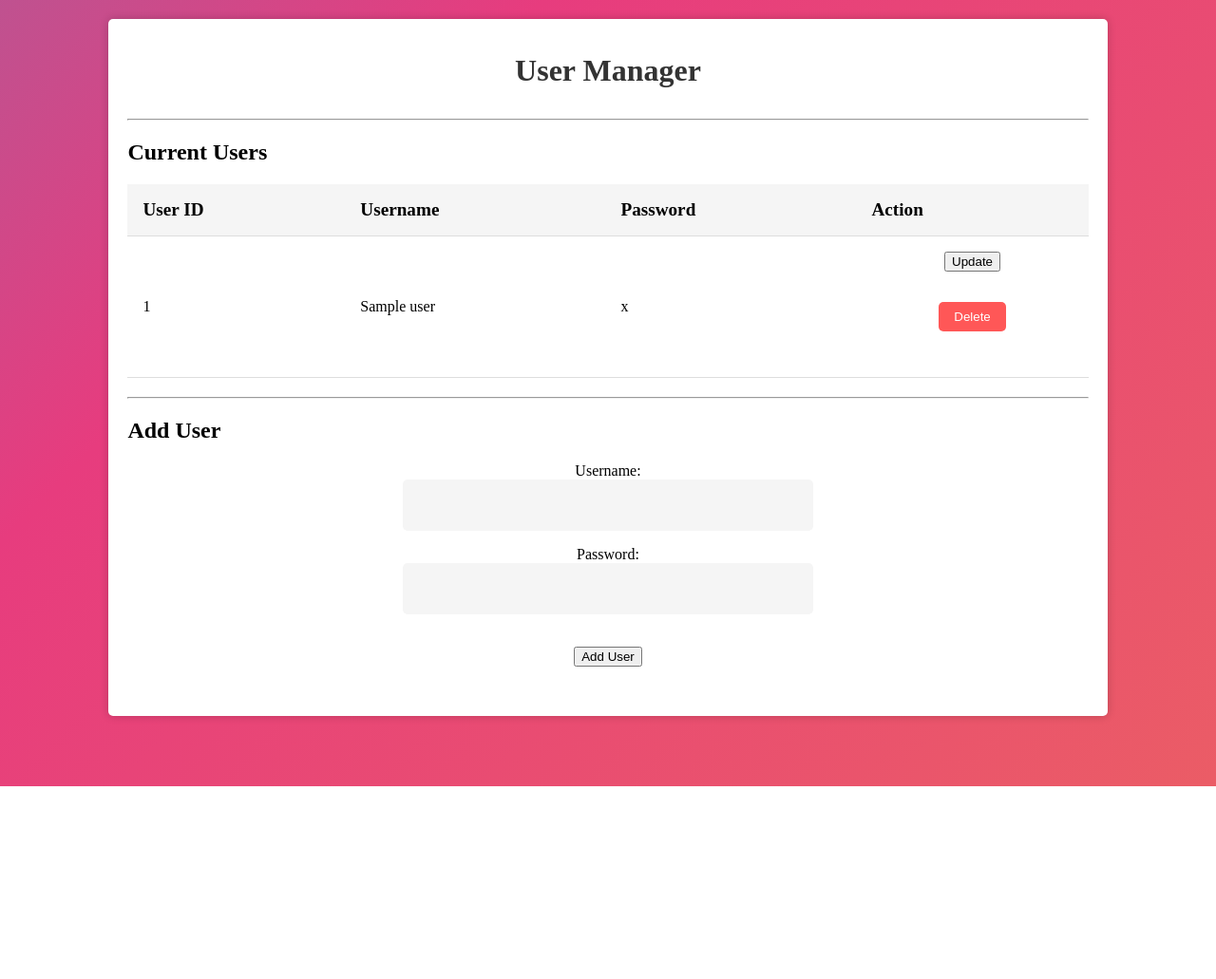
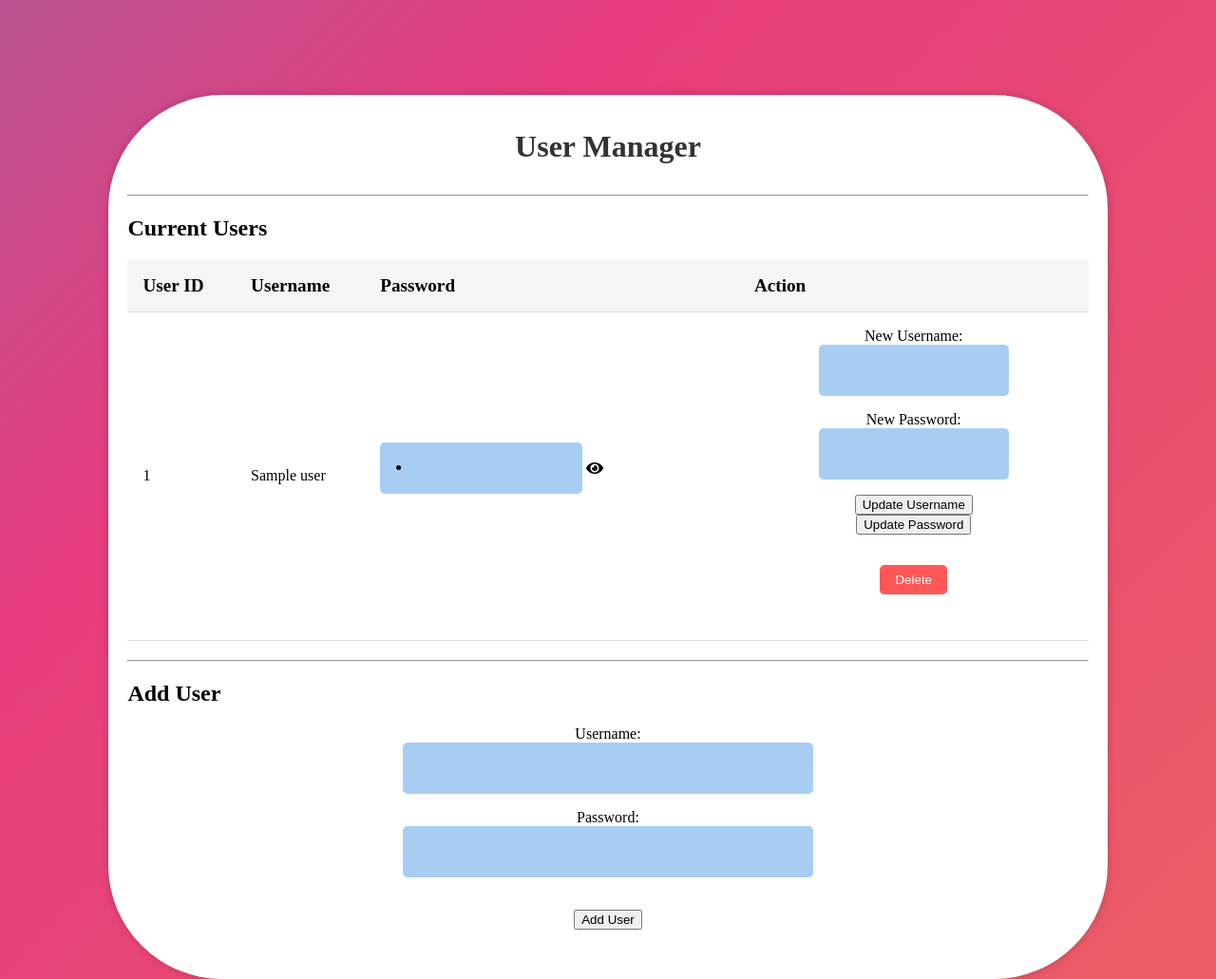
Before and after one commit to chamous/canteen_management_sys, a Flask app: template templates/user_manager.html in a window 1280 px wide. Shown: the whole page at 95% size. Before the commit the page ends 828 px from the top, so only its background shows below. Run offline with Flask 3, Linux system fonts and the light colour scheme; the template is opened without the code that fills it: most values are stand-ins (such as "Sample title", 1, 10 or a date in 2020).

Commit message:
fixe the update users

```diff
--- a/app.py
+++ b/app.py
@@ -98,7 +98,7 @@ def add_mealPage():
     return render_template("add_meal.html")
 
  # render GET_MEAL page
-@app.route("/meals", methods=['GET', 'POST'])
+@app.route("/meals", methods=["GET", "POST"])
 def get_mealPage():
     cursor = cnx.cursor()
     if not session.get("logged_in"):
@@ -219,6 +219,32 @@ def user_list():
 
     return render_template('user_manager.html', users=users, message=message)
 
+@app.route('/update_user/<int:user_id>', methods=['POST'])
+def update_user(user_id):
+    if session.get("username") != "superadmin":
+        abort(401)
+
+    cursor = cnx.cursor()
+
+    if 'password' in request.form:
+        # Update password
+        new_password = request.form.get('password')
+        update_password_query = "UPDATE users SET password=%s WHERE id=%s"
+        cursor.execute(update_password_query, (new_password, user_id))
+
+    if 'new_username' in request.form:
+        # Update username
+        new_username = request.form.get('new_username')
+        update_username_query = "UPDATE users SET username=%s WHERE id=%s"
+        cursor.execute(update_username_query, (new_username, user_id))
+
+    cnx.commit()
+    cursor.close()
+
+    return redirect(url_for('user_list'))
+
+
+
 
 @app.route('/delete_user/<int:user_id>', methods=['POST'])
 def delete_user(user_id):
--- a/static/user_manager.css
+++ b/static/user_manager.css
@@ -21,14 +21,15 @@ body {
   }
 
   .container {
-    margin: 20px auto;
+    margin: 100px auto;
     width: 80%;
     max-width: 1200px;
     background-color: #fff;
-    border-radius: 5px;
+    border-radius: 120px;
     padding: 20px;
     box-shadow: 0px 0px 10px rgba(0, 0, 0, 0.2);
   }
+
 
 h1 {
   text-align: center;
@@ -53,9 +54,9 @@ select {
   margin-bottom: 1rem;
   border-radius: 5px;
   border: none;
-  background-color: #f5f5f5;
+  background-color: #a8cdf3;
   font-size: 1.2rem;
-  width: 100%;
+  width: 50%;
   max-width: 400px;
 }
 
--- a/templates/meals.html
+++ b/templates/meals.html
@@ -49,7 +49,7 @@
                       </tr>
                       {% for meal in meals %}
                       <tr>
-                          <td>{{ meal[.name] }}</td>
+                          <td>{{ meal.name }}</td>
                           <td>{{ meal.description }}</td>
                           <td>{{ meal.price }}</td>
                           <td><img src="{{ meal.image.decode() }}" height="50"></td>
--- a/templates/user_manager.html
+++ b/templates/user_manager.html
@@ -2,6 +2,7 @@
 <html>
   <head>
     <title>User Manager</title>
+    <link rel="stylesheet" href="https://cdnjs.cloudflare.com/ajax/libs/font-awesome/5.15.3/css/all.min.css" />
     <link rel="stylesheet" type="text/css" href="{{ url_for('static', filename='user_manager.css') }}">
   </head>
   <body>
@@ -27,11 +28,21 @@
             <tr>
               <td>{{ user['id'] }}</td>
               <td>{{ user['name'] }}</td>
-              <td>{{ user['password'] }}</td>
+              <td>
+                <input type="password" id="password{{ user['id'] }}" name="password" value="{{ user['password'] }}" readonly>
+                <span class="toggle-password" onclick="togglePassword({{ user['id'] }})"><i class="fas fa-eye"></i></span>
+              </td>
               <td>
                 <form action="/update_user/{{ user['id'] }}" method="POST">
-                  <button class="update-btn" type="submit">Update</button>
-                </form>
+                  <label for="username">New Username:</label>
+                  <input type="text" id="username" name="username" required>
+                  <label for="password">New Password:</label>
+                  <input type="password" id="new-password" name="password" required>
+                  <input type="hidden" name="update_field" id="update-field" value="">
+                  <button class="update-btn" type="submit" onclick="setUpdateField('username')">Update Username</button>
+                  <button class="update-btn" type="submit" onclick="setUpdateField('password')">Update Password</button>
+              </form>
+
                 <form action="/delete_user/{{ user.id }}" method="POST">
                   <button class="delete-btn" type="submit">Delete</button>
                 </form>
@@ -41,7 +52,7 @@
           </tbody>
         </table>
         {% endif %}
-      </div>
+
       <hr>
       <div class="form-box">
         <h2>Add User</h2>
@@ -55,5 +66,25 @@
         </form>
       </div>
     </div>
+    </div>
+    <script>
+          function setUpdateField(field) {
+        document.getElementById("update-field").value = field;
+    }
+      function togglePassword(userId) {
+        var passwordInput = document.getElementById("password" + userId);
+        var toggleIcon = document.querySelector("#password" + userId + " + .toggle-password i");
+
+        if (passwordInput.type === "password") {
+          passwordInput.type = "text";
+          toggleIcon.classList.remove("fa-eye");
+          toggleIcon.classList.add("fa-eye-slash");
+        } else {
+          passwordInput.type = "password";
+          toggleIcon.classList.remove("fa-eye-slash");
+          toggleIcon.classList.add("fa-eye");
+        }
+      }
+      </script>
   </body>
 </html>
```
Also changed, not shown: requirements.txt (+12 -0 lines), static/style.css (+18 -7 lines), templates/add_meal.html (+1 -6 lines), templates/dashboard.html (+23 -22 lines).
